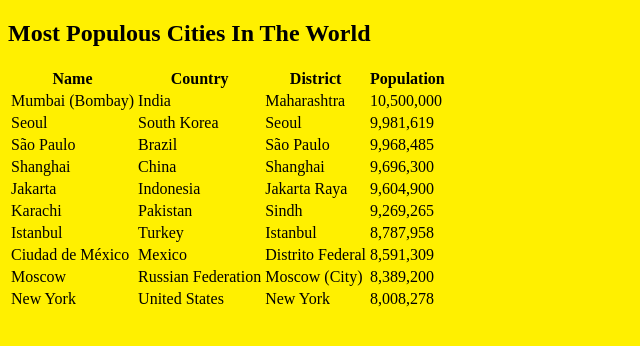
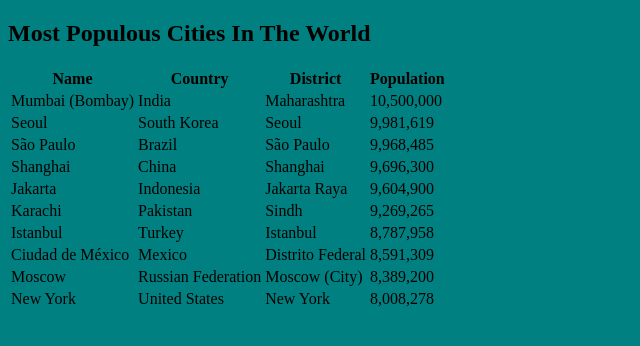
Before and after one commit to saurabhbahl19/DemoPhpNginxMySql, a PHP site: page / in a window 1280 px wide. Shown: the top 346 px of the page, without its empty margins (0-640 px from the left). Run offline with PHP 8.4, Linux system fonts and the light colour scheme; data comes from the database, SQL or seed files in the repository.

Commit message:
second commit

```diff
--- a/app/index.php
+++ b/app/index.php
@@ -20,7 +20,7 @@
     <meta charset="UTF-8">
     <title>Saurabh you Rock!</title>
 </head>
-<body style="background-color:#FFF000;">
+<body style="background-color:#008080;">
     <h2>Most Populous Cities In The World</h2>
     <table>
     <thead>
```
Also changed, not shown: 1 other file.
